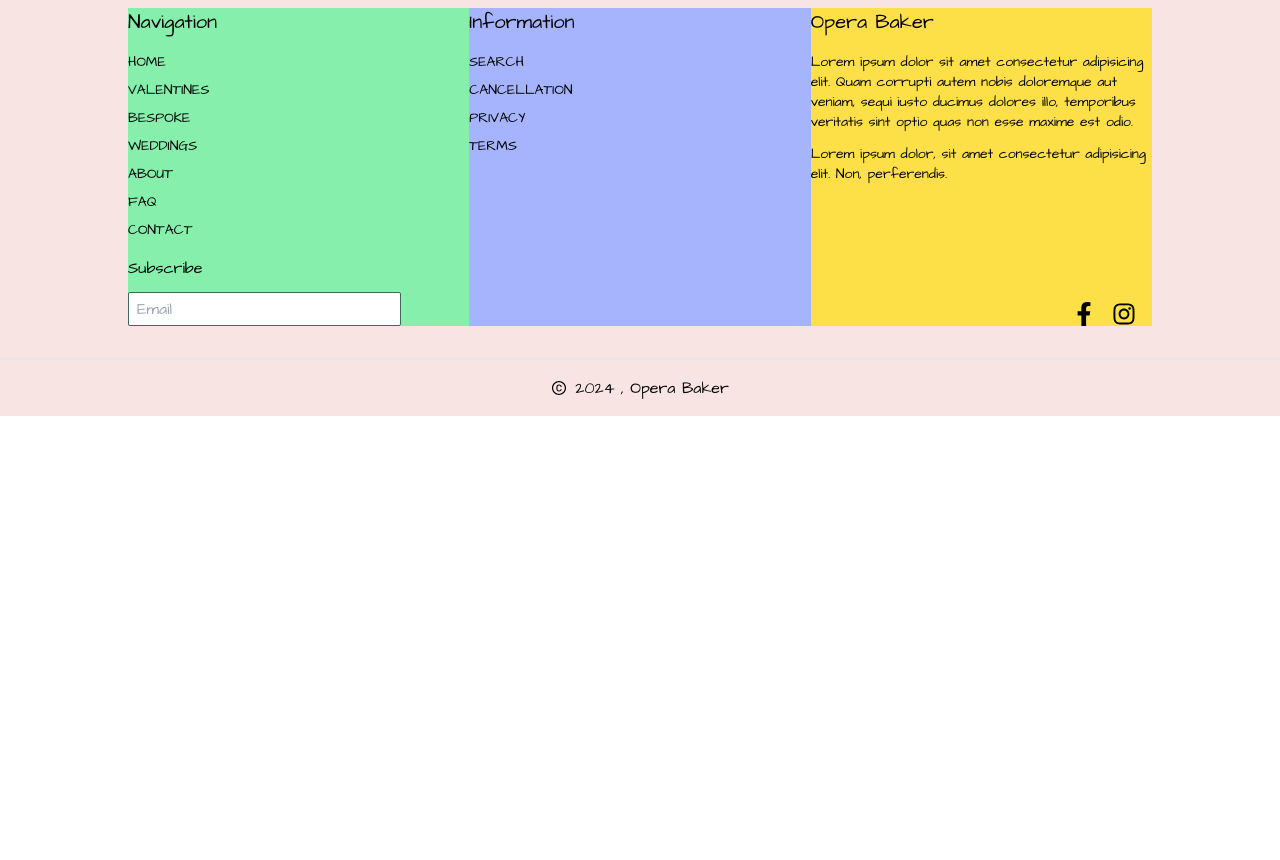
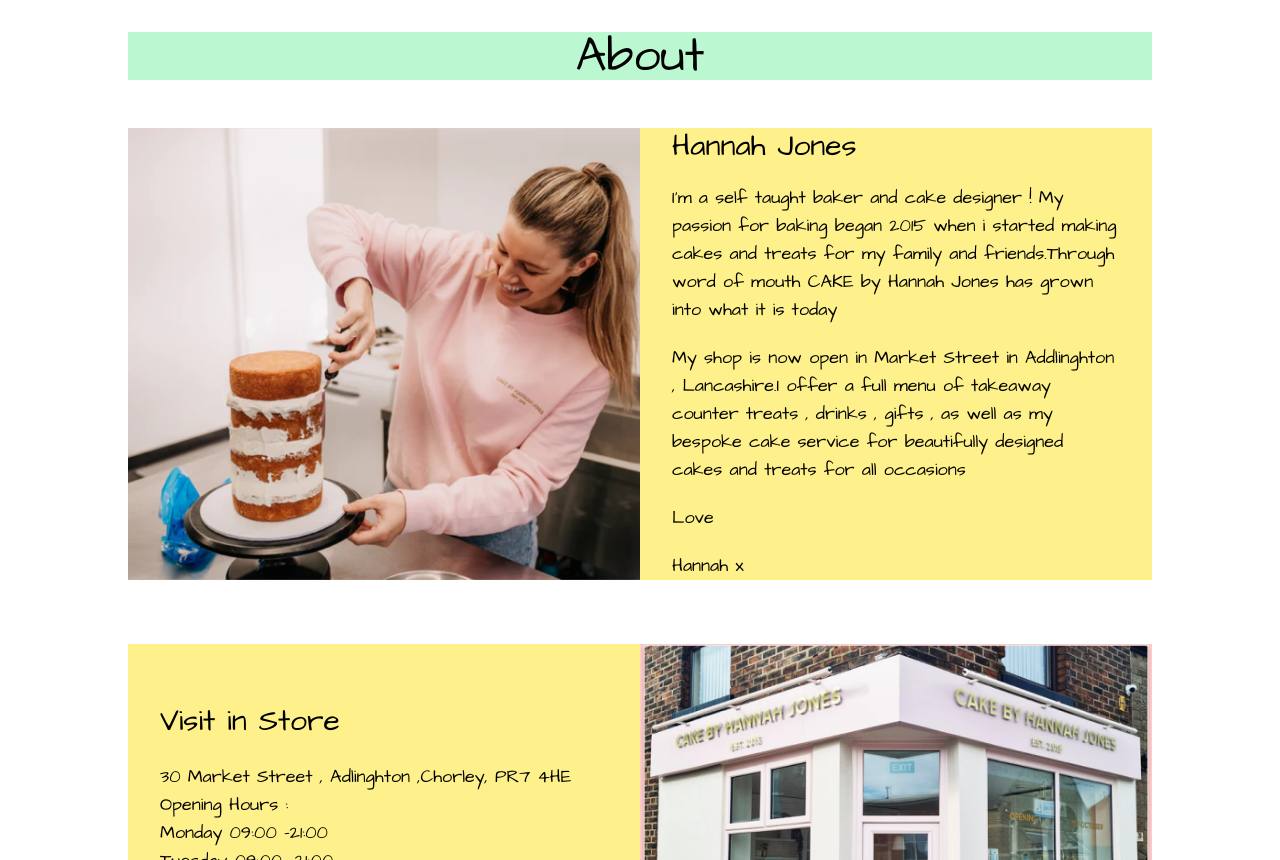
Before and after one commit to muratsimseekk/Cake-Shop, a React (Vite) app: page /about in a window 1280 px wide. Shown: the part 240-1100 px from the top of the page. Before the commit the page ends 800 px from the top, so only its background shows below. Built offline with nearby package versions, Linux system fonts and the light colour scheme; a web font is replaced by a local one.

Commit message:
completes about page's structure

```diff
--- a/src/App.jsx
+++ b/src/App.jsx
@@ -6,6 +6,7 @@ import Footer from "./pages/Footer";
 import SpecialPage from "./pages/SpecialPage";
 import Cookies from "./pages/Cookies";
 import Wedding from "./pages/Wedding";
+import About from "./pages/About";
 
 function App() {
   return (
@@ -23,6 +24,9 @@ function App() {
       <Routes>
         <Route path="/weddings" element={<Wedding />} />
       </Routes>
+      <Routes>
+        <Route path="/about" element={<About />} />
+      </Routes>
       <Footer />
     </div>
   );
--- /dev/null
+++ b/src/pages/About.jsx
@@ -0,0 +1,79 @@
+import React from "react";
+import photo1 from "../assets/about/about1.png";
+import photo2 from "../assets/about/about2.png";
+
+import photo4 from "../assets/weddings/wedding4.png";
+import photo5 from "../assets/weddings/wedding5.png";
+import photo6 from "../assets/weddings/wedding6.png";
+import photo7 from "../assets/weddings/wedding7.png";
+function About() {
+  return (
+    <div className="w-full flex justify-center">
+      <div className="w-4/5 flex flex-col gap-12 my-14">
+        <h1 className="text-5xl text-center bg-green-200">About</h1>
+        <div className="flex flex-col gap-16">
+          <div className="flex justify-between">
+            <div className=" flex w-1/2">
+              <img className=" bg-red-200 w-full" src={photo2} />
+            </div>
+            <div className="w-1/2 bg-yellow-200 flex justify-between items-center ">
+              <div className="flex flex-col gap-5 px-8">
+                <h2 className="text-3xl ">Hannah Jones</h2>
+                <p className="text-lg">
+                  I'm a self taught baker and cake designer ! My passion for
+                  baking began 2015 when i started making cakes and treats for
+                  my family and friends.Through word of mouth CAKE by Hannah
+                  Jones has grown into what it is today
+                </p>
+                <p className="text-lg">
+                  My shop is now open in Market Street in Addlinghton ,
+                  Lancashire.I offer a full menu of takeaway counter treats ,
+                  drinks , gifts , as well as my bespoke cake service for
+                  beautifully designed cakes and treats for all occasions
+                </p>
+                <p className="text-lg">Love </p>
+                <p className="text-lg">Hannah x</p>
+              </div>
+            </div>
+          </div>
+          <div className="flex justify-between">
+            <div className="w-1/2 bg-yellow-200 flex justify-between items-center ">
+              <div className="flex flex-col gap-6 px-8">
+                <h2 className="text-3xl ">Visit in Store</h2>
+                <div>
+                  <p className="text-lg">
+                    30 Market Street , Adlinghton ,Chorley, PR7 4HE
+                  </p>
+                  <p className="text-lg">Opening Hours :</p>
+                  <p className="text-lg">Monday 09:00 -21:00 </p>
+                  <p className="text-lg">Tuesday 09:00 -21:00 </p>
+                  <p className="text-lg">Wednesday 09:00 -21:00 </p>
+                  <p className="text-lg">Thursday 09:00 -21:00 </p>
+                  <p className="text-lg">Friday 09:00 -21:00 </p>
+                  <p className="text-lg">Saturday 09:00 -21:00</p>
+                  <p className="text-lg">Sunday 09:00 -21:00</p>
+                </div>
+              </div>
+            </div>
+            <div className=" flex w-1/2">
+              <img className=" bg-red-200 w-full" src={photo1} />
+            </div>
+          </div>
+          <div className="w-full flex flex-col gap-10">
+            <h3 className="text-3xl bg-red-400 text-center">
+              Follow on instagram
+            </h3>
+            <div className="flex w-full justify-between">
+              <img className="w-[24%]" src={photo4} alt="" />
+              <img className="w-[24%]" src={photo5} alt="" />
+              <img className="w-[24%]" src={photo6} alt="" />
+              <img className="w-[24%]" src={photo7} alt="" />
+            </div>
+          </div>
+        </div>
+      </div>
+    </div>
+  );
+}
+
+export default About;
--- a/src/pages/Header.jsx
+++ b/src/pages/Header.jsx
@@ -33,7 +33,9 @@ function Header() {
               <Link to="/weddings">
                 <li>WEDDINGS</li>
               </Link>
-              <li>ABOUT</li>
+              <Link to="/about">
+                <li>ABOUT</li>
+              </Link>
               <li>FAQ</li>
               <li>CONTACT</li>
             </ul>
--- a/src/pages/Wedding.jsx
+++ b/src/pages/Wedding.jsx
@@ -118,7 +118,7 @@ function Wedding() {
             </button>
           </div>
         </div>
-        <div className="bg-blue-400 flex flex-col gap-2 text-center mt-9">
+        <div className="bg-blue-400 flex flex-col gap-2 text-center mt-9 text-lg">
           <p>30 Market Street , Adlinhton , Chorley,PR7 4HE</p>
           <p>123456789</p>
           <p>muratsimseekk@gmail.com</p>
```
Also changed, not shown: src/assets/about/about1.png (added), src/assets/about/about2.png (added).
